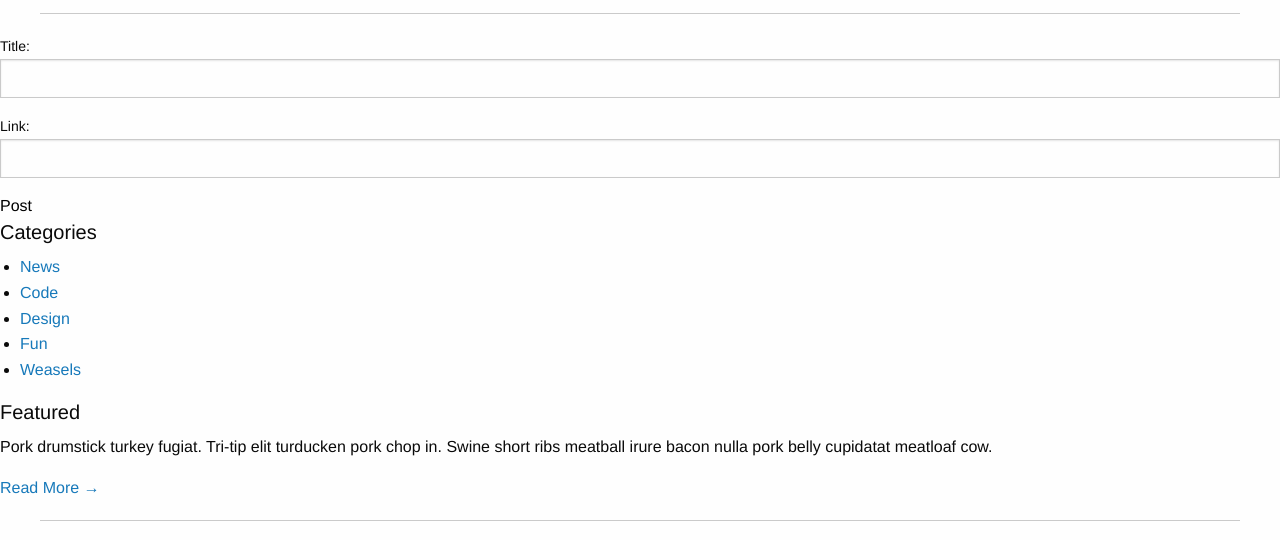
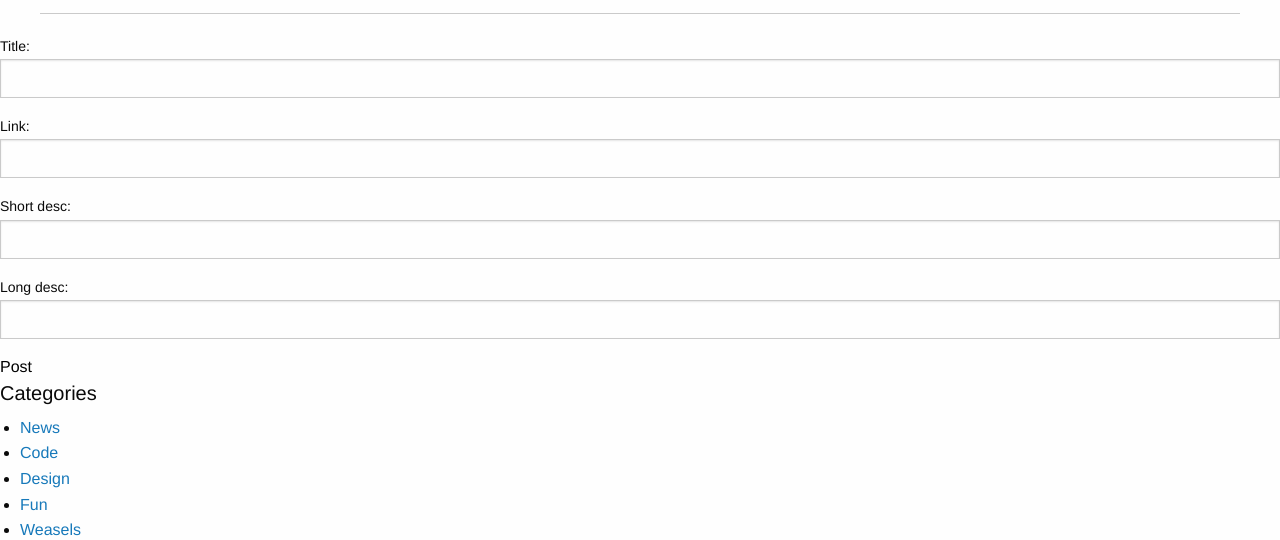
Before and after one commit to julienawilson/news-project, a Django app: page /articles/post/ in a window 1280 px wide. Shown: the part 132-672 px from the top of the page. Run offline with Django 3.2, Linux system fonts and the light colour scheme; some libraries are stand-ins or nearby versions.

Commit message:
add short and long descriptions for articles.  numbers on list

```diff
--- a/news_project/articles/forms.py
+++ b/news_project/articles/forms.py
@@ -7,4 +7,4 @@
 
     class Meta:
         model = Article
-        fields = ['title', 'link']
+        fields = ['title', 'link', 'short_desc', 'long_desc']
--- a/news_project/articles/models.py
+++ b/news_project/articles/models.py
@@ -6,6 +6,8 @@
     """Article moel for the article app."""
 
     title = models.CharField(max_length=255)
+    short_desc = models.CharField(max_length=255, default='', blank=True, null=True)
+    long_desc = models.CharField(max_length=1000, default='', blank=True, null=True)
     link = models.CharField(max_length=255)
     votes = models.IntegerField(default=1)
     date_submitted = models.DateTimeField(default=timezone.now)
--- a/news_project/articles/templates/articles/article_detail.html
+++ b/news_project/articles/templates/articles/article_detail.html
@@ -5,6 +5,10 @@
 <div id='articles'>
         <div class='article'>
             <h3 class='article-title'><a href="{{ article.link }}">{{ article.title }}</a></h3>
+            <br>
+            <p id='short_desc'>{{ article.short_desc }}</p>
+            <br>
+            <p id='long_desc'>{{ article.long_desc }}</p>
         </div>
         <div>
             <h3>We'll stick some comments down here</h3>
--- a/news_project/news_project/templates/news_project/base.html
+++ b/news_project/news_project/templates/news_project/base.html
@@ -6,7 +6,7 @@
 <meta charset="utf-8">
 
 <meta name="viewport" content="width=device-width, initial-scale=1.0">
-<title>{% block title %} Wire Corp {% endblock %}</title>
+<title>{% block title %} The Core {% endblock %}</title>
 
 <script type="text/javascript">
 //<![CDATA[
```
Also changed, not shown: news_project/news_project/templates/news_project/home.html (+5 -2 lines), news_project/articles/migrations/0002_auto_20170303_0730.py (added), news_project/articles/migrations/0003_auto_20170303_0731.py (added).
